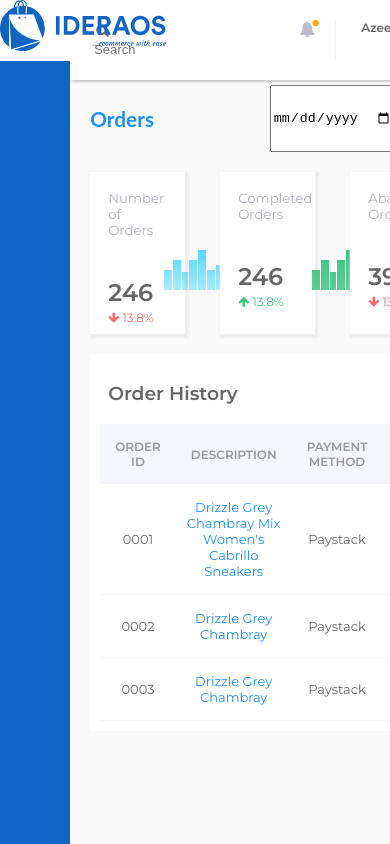
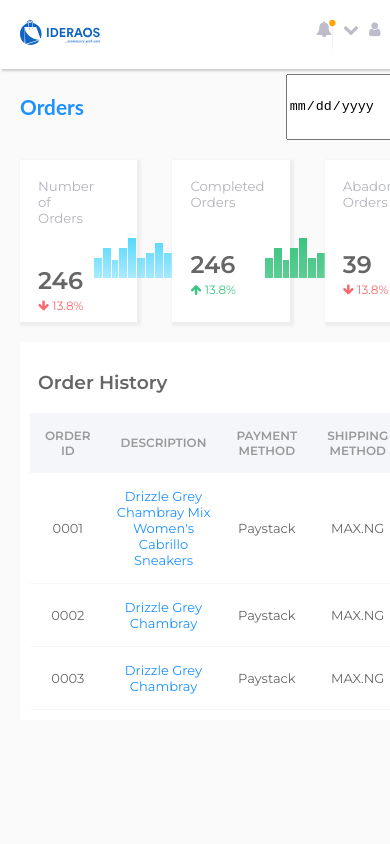
Before and after one commit to iamhabbeboy/ideraos-dashboard, a Vue app: page / in a window 390 px wide. Built offline with nearby package versions, Linux system fonts and the light colour scheme.

Commit message:
responsive design

```diff
--- a/src/App.vue
+++ b/src/App.vue
@@ -108,4 +108,19 @@ body {
 .order-history--mod {
   margin-top: 20px;
 }
+
+
+@media (max-width: 400px) {
+
+  .home {
+    display: block;
+  }
+    .content {
+      width: 100% !important;
+    }
+    .container {
+      width: 100% !important;
+    }
+}
+
 </style>
--- a/src/components/Nav.vue
+++ b/src/components/Nav.vue
@@ -2,11 +2,15 @@
   <section class="navbar">
     <div class="nav-block">
       <div>
+        <div></div>
         <div class="search">
           <button>
             <i class="fa fa-search"></i>
           </button>
           <input type="text" placeholder="Search">
+        </div>
+        <div class="logo-section">
+          <img src="@/assets/Logo.svg" alt="Logo"/>
         </div>
       </div>
       <div class="user-profile">
@@ -41,8 +45,13 @@
   width: 95%;
 }
 
-.search {
+.logo-section {
+  display: none;
+}
 
+.logo-section img {
+  max-width: 100%;
+  width: 80px;
 }
 
 .search button {
@@ -100,4 +109,25 @@
 .user-profile > div:nth-child(3) > a > i {
   padding-left: 10px;
 }
+
+@media (max-width: 400px) {
+    .user-profile > div:nth-child(2) {
+      display: none;
+    }
+    .user-profile > div:nth-child(3) {
+      padding-left: 0px;
+      padding-right: 10px;
+    }
+    .user-profile > div:nth-child(1) {
+      padding-right: 0px;
+    }
+
+    .logo-section {
+      display: block;
+    }
+
+    .search {
+      display: none;
+    }
+}
 </style>
--- a/src/components/Sidebar.vue
+++ b/src/components/Sidebar.vue
@@ -17,6 +17,12 @@
 }
 .logo-section {
   background: #FFF;
-  padding-bottom: 6px;
+  padding-bottom: 3px;
+}
+
+@media (max-width: 400px) {
+    .sidebar {
+      display: none;
+    }
 }
 </style>
```
